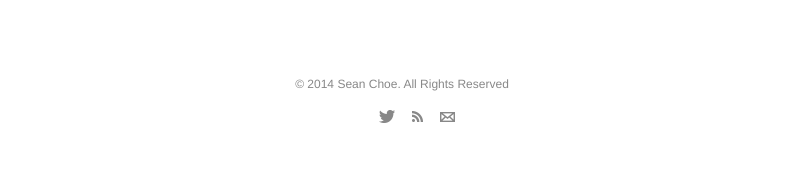
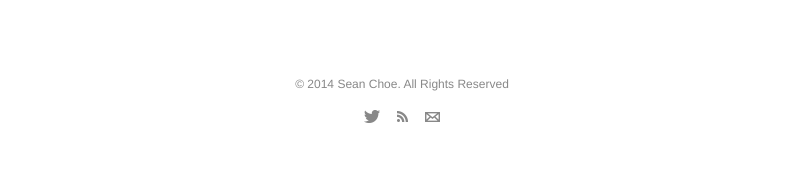
Before and after one commit to seanchoe/blog, a Jekyll site: the page built from about/index.md, in a window 1280 px wide. Shown: the part 926-1100 px from the top of the page, without its empty margins (238-1041 px from the left). Built offline with Jekyll 4.4.1, drawn with Linux system fonts in a browser that asks for light colours.

Commit message:
Fixed minor UI issues

```diff
--- a/_sass/_layout.scss
+++ b/_sass/_layout.scss
@@ -47,7 +47,7 @@
     @include media-query($on-palm) {
         position: absolute;
         top: 9px;
-        right: 30px;
+        right: 10px;
         background-color: $background-color;
         text-align: right;
 
--- a/css/main.scss
+++ b/css/main.scss
@@ -122,6 +122,7 @@
 
 .footer-links ul {
   list-style: none;
+  margin: 0;
   padding: 0;
 }
 
```
